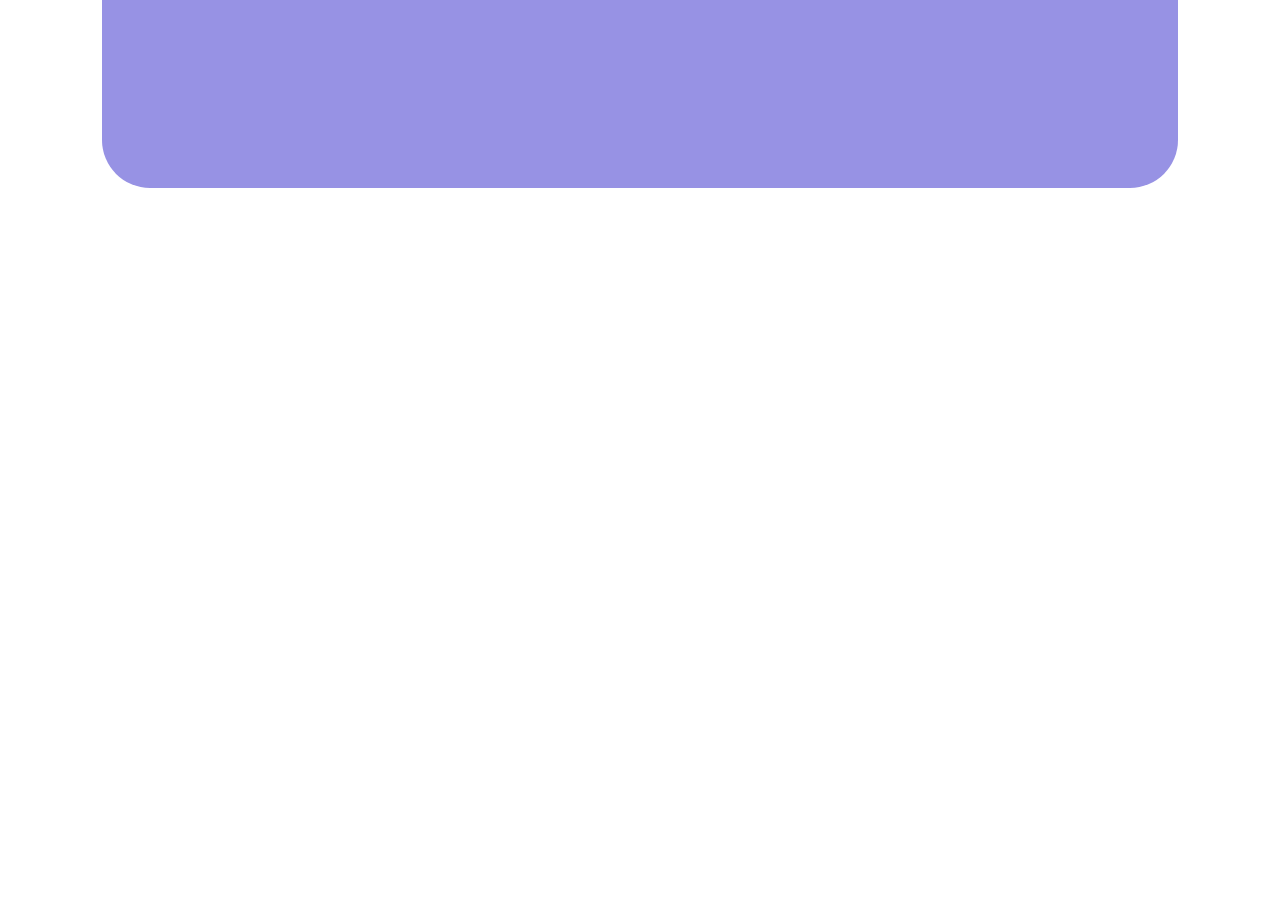
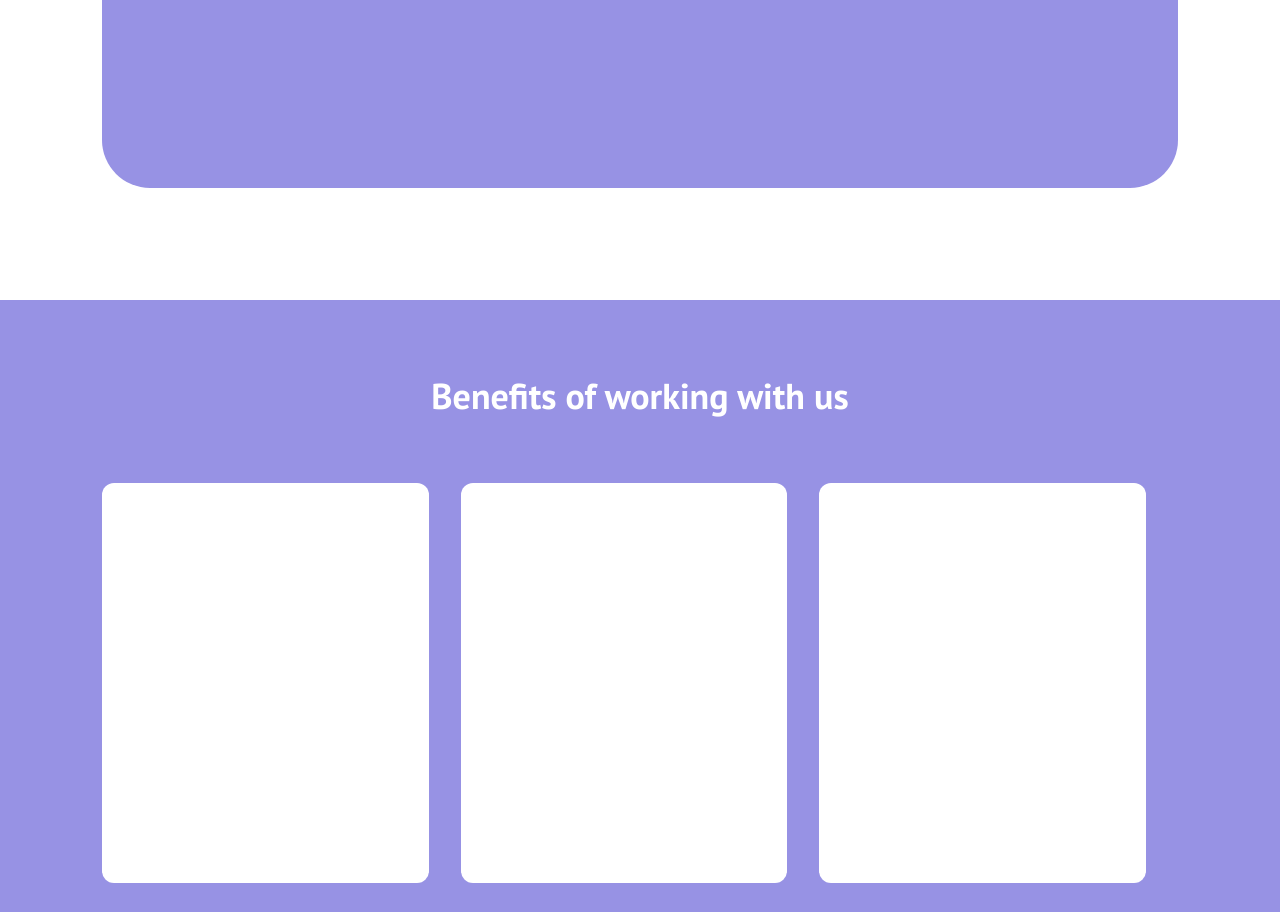
Before and after one commit to vi-ser/htmlcss-responsive-layout, a plain HTML site: page index.html in a window 1280 px wide. Shown: the part 3954-4866 px from the top of the page. Before the commit the page ends 4254 px from the top, so only its background shows below. Drawn offline with Linux system fonts and the light colour scheme.

Commit message:
layout sezione benefits + media query

```diff
--- a/css/style.css
+++ b/css/style.css
@@ -2,6 +2,10 @@
     padding: 0;
     margin: 0;
     box-sizing: border-box;
+}
+
+body {
+    font-family: 'PT Sans', sans-serif;
 }
 
 /* navbar */
@@ -117,6 +121,37 @@ nav {
 
 /* fine sezione testimonials */
 
+/* sezione benefits */
+#benefits {
+    padding: 72px 0 64px;
+    background-color: #9792E4;
+}
+
+#benefits h2 {
+    text-align: center;
+    margin-bottom: 64px;
+
+    font-weight: 700;
+    font-size: 36px;
+    color: white;
+}
+
+#benefits .cards-container {
+    display: flex;
+    flex-direction: column;
+    row-gap: 32px;
+}
+
+#benefits .card {
+    height: 400px;
+    /* test */
+
+    width: 100%;
+    background-color: white;
+    border-radius: 12px;
+}
+
+/* fine sezione benefits */
 
 
 
@@ -144,6 +179,17 @@ nav {
     #intro .card:nth-child(2) {
         height: auto;
     }
+
+    #benefits .cards-container {
+        flex-wrap: wrap;
+        flex-direction: row;
+        column-gap: 32px;
+    }
+
+    #benefits .card {
+        width: calc(100% / 2 - (32px / 2));
+    }
+
 }
 
 /* media query laptop */
@@ -168,4 +214,15 @@ nav {
         justify-content: flex-end;
     }
 
+
+    #benefits .cards-container {
+        flex-wrap: wrap;
+        flex-direction: row;
+        column-gap: 32px;
+    }
+
+    #benefits .card {
+        width: calc(100% / 3 - 32px);
+    }
+
 }
--- a/index.html
+++ b/index.html
@@ -7,6 +7,12 @@
     <title>Esercizio Responsive</title>
 
     <link rel="stylesheet" href="css/style.css">
+
+    <!-- Google Fonts -->
+    <link rel="preconnect" href="https://fonts.googleapis.com">
+    <link rel="preconnect" href="https://fonts.gstatic.com" crossorigin>
+    <link href="https://fonts.googleapis.com/css2?family=PT+Sans:wght@400;700&display=swap" rel="stylesheet">
+
 </head>
 
 <body>
@@ -64,7 +70,18 @@
 
     <!-- sezione benefits -->
     <section id="benefits">
+        <div class="container">
+            <h2>Benefits of working with us</h2>
+            <div class="cards-container">
+                <div class="card"></div>
+                <div class="card"></div>
+                <div class="card"></div>
+                <div class="card"></div>
+                <div class="card"></div>
+                <div class="card"></div>
+            </div>
 
+        </div>
     </section>
     <!-- fine sezione benefits -->
 
```
